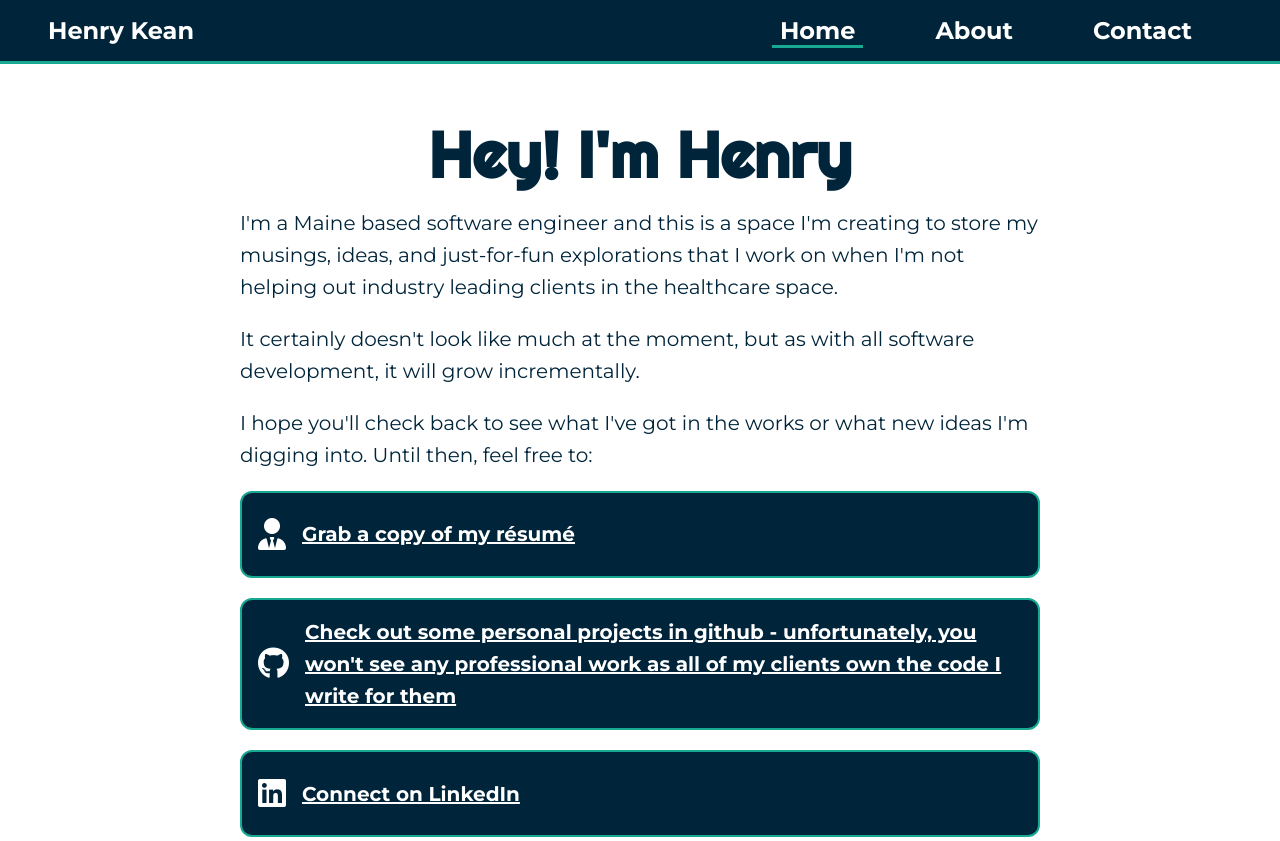
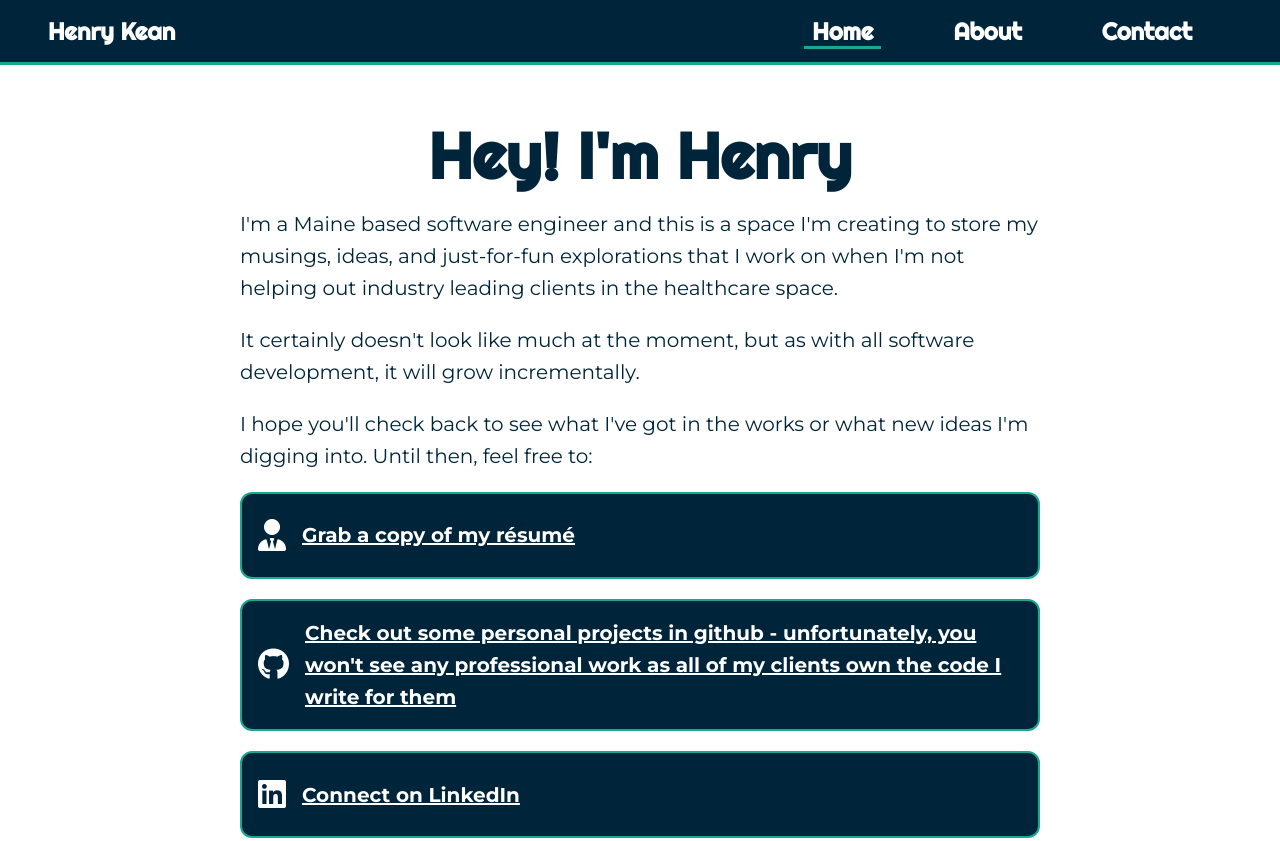
Before and after one commit to hlkean/portfolio, an Astro site: page / in a window 1280 px wide. Shown: the top 841 px of the page. Built offline with nearby package versions, Linux system fonts and the light colour scheme; Astro itself is replaced by a stand-in of ours.

Commit message:
update header font

```diff
--- a/src/components/Header.astro
+++ b/src/components/Header.astro
@@ -66,10 +66,11 @@ if (logo) {
 </script>
 
 <style>
-	li, a, p {
+	li, a {
 		color: var(--color-neutral-primary);
 		font-weight: 700;
 		font-size: var(--spacing-150);
+		font-family: var(--font-heading);
 	}
 	header, ul {
 		display: flex;
```
